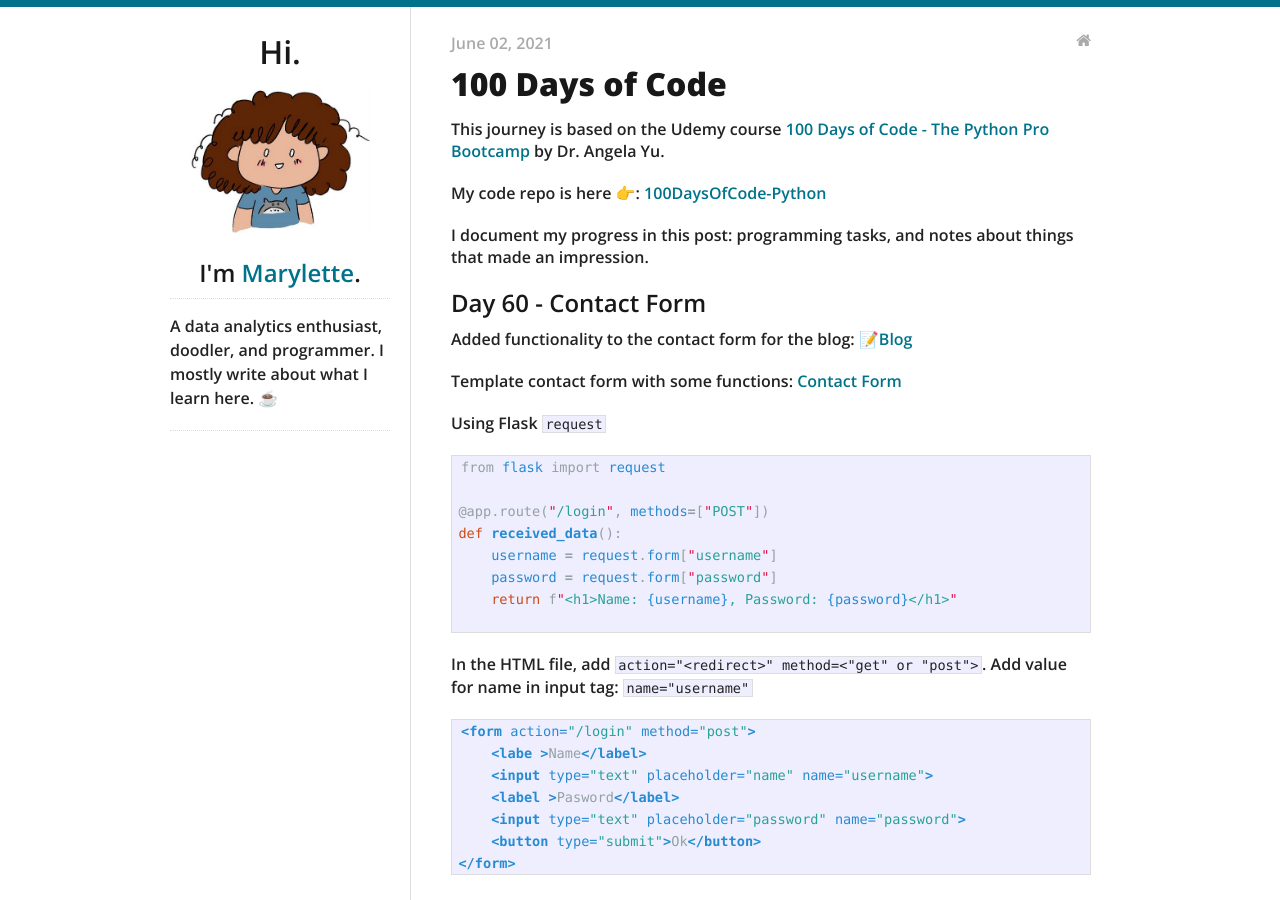
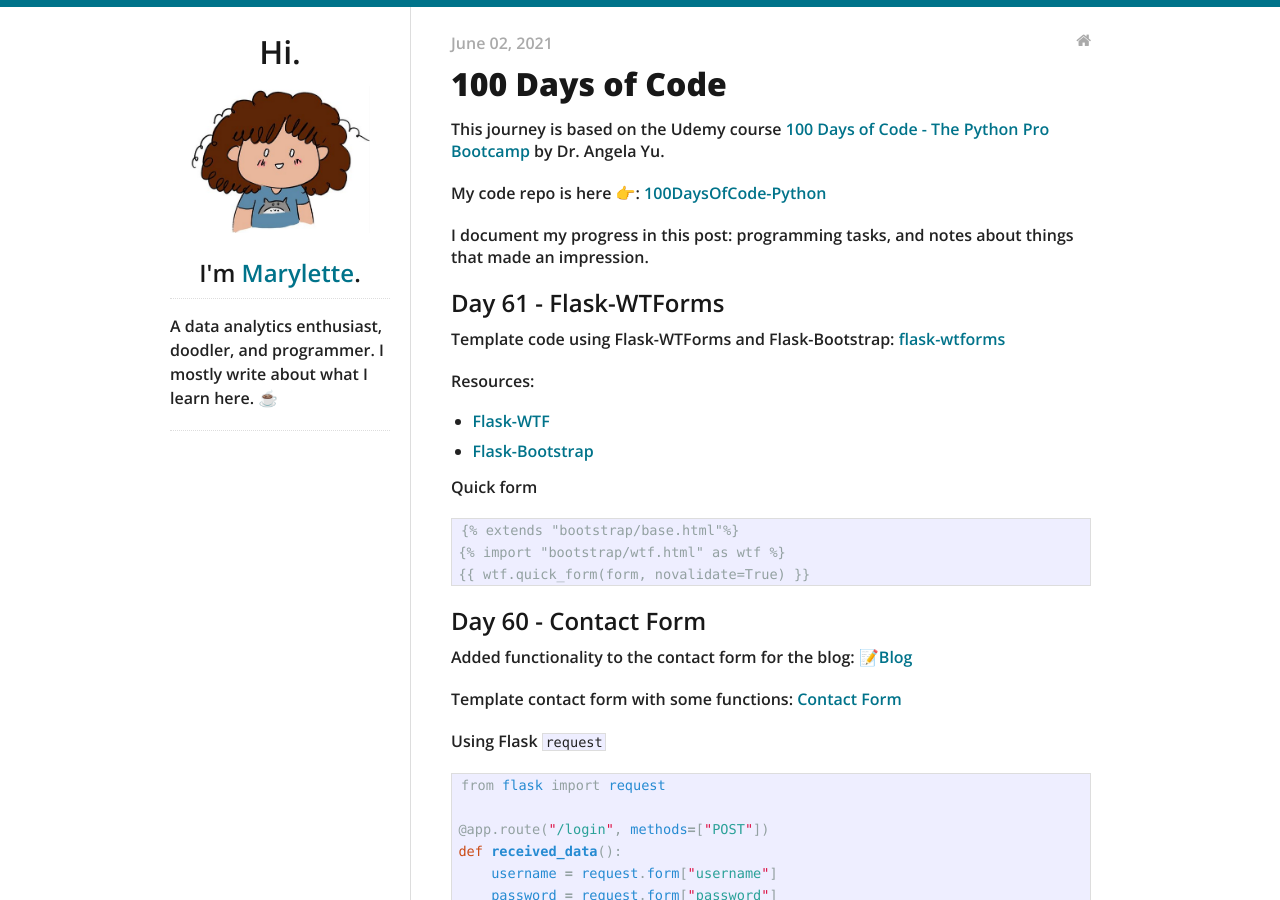
Before and after one commit to maryletteroa/maryletteroa.github.io, a Jekyll site: the page built from _posts/2021-06-02-hundred-days-of-python.md, in a window 1280 px wide and 900 px high. Built offline with Jekyll 4.4.1, drawn with Linux system fonts in a browser that asks for light colours.

Commit message:
update post with day 61 - flask-wtforms

````diff
--- a/_posts/2021-06-02-hundred-days-of-python.md
+++ b/_posts/2021-06-02-hundred-days-of-python.md
@@ -12,6 +12,24 @@ This journey is based on the Udemy course [100 Days of Code - The Python Pro Boo
 My code repo is here 👉: [100DaysOfCode-Python](https://github.com/maryletteroa/100DaysOfCode-Python)
 
 I document my progress in this post: programming tasks, and notes about things that made an impression.
+
+## Day 61 - Flask-WTForms
+
+Template code using Flask-WTForms and Flask-Bootstrap: [flask-wtforms](https://replit.com/@maryletteroa/flask-wtf-forms)
+
+Resources:
+- [Flask-WTF](https://flask-wtf.readthedocs.io/en/0.15.x)
+- [Flask-Bootstrap](https://pythonhosted.org/Flask-Bootstrap/)
+
+Quick form
+
+{% raw %}
+```html
+{% extends "bootstrap/base.html"%}
+{% import "bootstrap/wtf.html" as wtf %}
+{{ wtf.quick_form(form, novalidate=True) }}
+```
+{% endraw %}
 
 ## Day 60 - Contact Form
 
````
